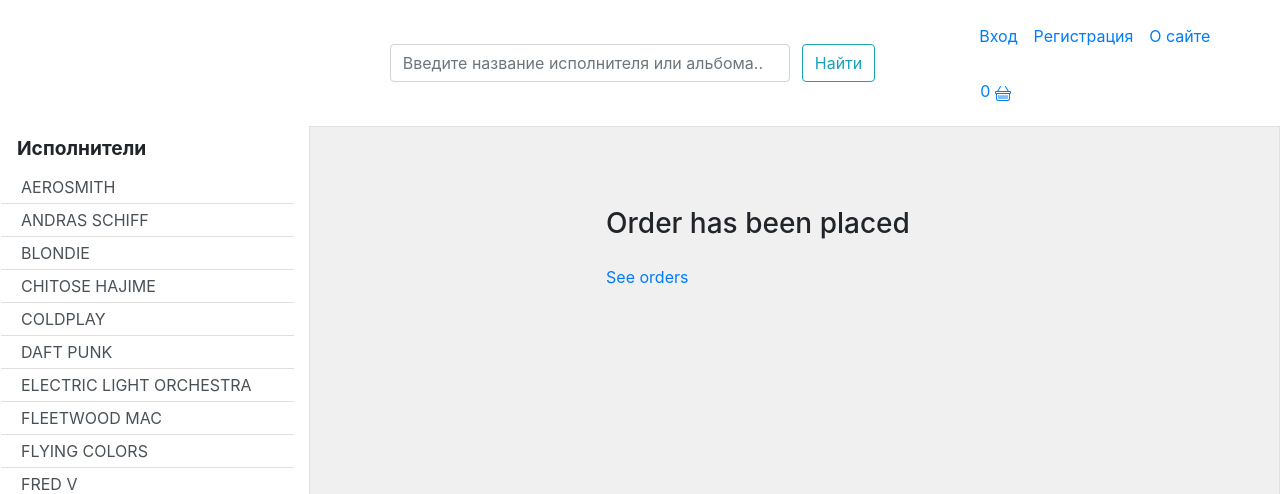
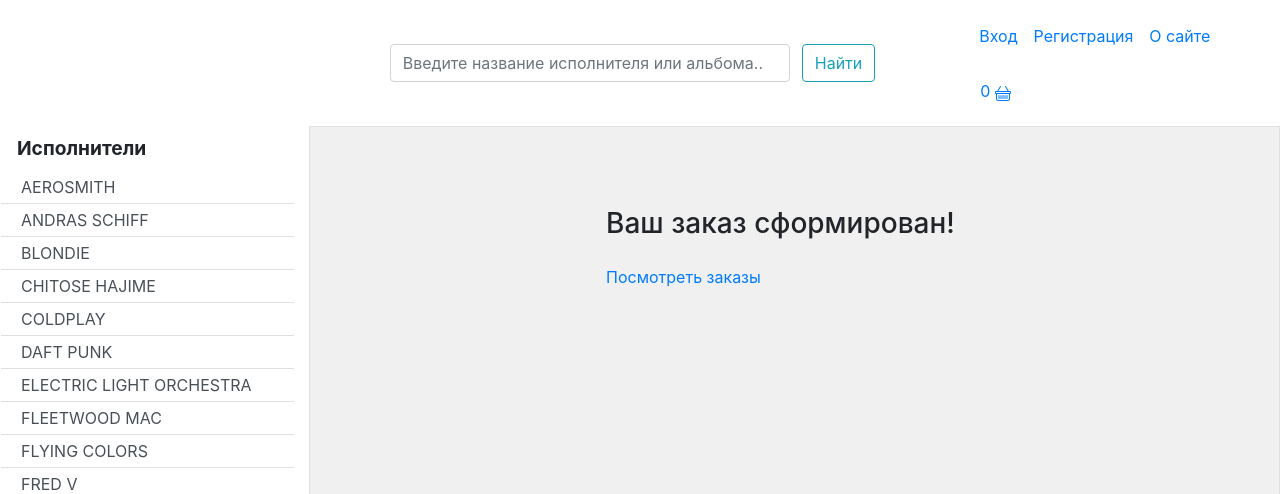
Before and after one commit to MikhailOnufrienko/CDCollectionShop, a Django app: page /payment/orderplaced/ in a window 1280 px wide. Shown: the part 115-609 px from the top of the page. Run offline with Django 4.2, Linux system fonts and the light colour scheme; data comes from the database, SQL or seed files in the repository; some libraries are stand-ins or nearby versions.

Commit message:
Slightly amended templates.

```diff
--- a/templates/account/registration/register.html
+++ b/templates/account/registration/register.html
@@ -1,5 +1,5 @@
 {% extends "main/basic.html" %}
-{% block title %}Log-in{% endblock %}
+{% block title %}Регистрация{% endblock %}
 
 {% block content %}
 
--- a/templates/account/user/delete_confirm.html
+++ b/templates/account/user/delete_confirm.html
@@ -1,5 +1,5 @@
 {% extends "main/basic.html" %}
-{% block title %}Вход{% endblock %}
+{% block title %}Учётная запись удалена{% endblock %}
 {% block content %}
 
 <style>
--- a/templates/account/user/password_reset_form.html
+++ b/templates/account/user/password_reset_form.html
@@ -1,7 +1,7 @@
 {% extends "main/basic.html" %}
 
 {% block title %}
-  Вход
+  Сброс пароля
 {% endblock %}
 
 {% block content %}
--- a/templates/main/search_result.html
+++ b/templates/main/search_result.html
@@ -3,7 +3,7 @@
 {% load static %}
 
 {% block title %}
-CD Collection Shop | Search result
+CD Collection Shop | Результат поиска
 {% endblock %}
 
 {% block content %}
--- a/templates/payment/home.html
+++ b/templates/payment/home.html
@@ -2,7 +2,7 @@
 {% load static %}
 
 {% block title %}
-Payment
+Оплата
 {% endblock %}
 
 {% block content %}
--- a/templates/payment/orderplaced.html
+++ b/templates/payment/orderplaced.html
@@ -1,5 +1,5 @@
 {% extends "main/basic.html" %}
-{% block title %}Order placed{% endblock %}
+{% block title %}Заказ сформирован{% endblock %}
 {% block content %}
 
 <style>
@@ -26,9 +26,9 @@
                     <div class="row">
                         <div class="col-12 col-lg-6  mx-auto">
                             <div class="p-4">
-                                <h3 class="mb-4">Order has been placed</h3>
+                                <h3 class="mb-4">Ваш заказ сформирован!</h3>
                                 <!--<p>Check your email for confirmation</p>-->
-                                <a href="{% url 'account:dashboard' %}">See orders</a>
+                                <a href="{% url 'account:dashboard' %}">Посмотреть заказы</a>
                             </div>
                         </div>
                     </div>
```
Also changed, not shown: templates/payment/error.html (+4 -3 lines).
